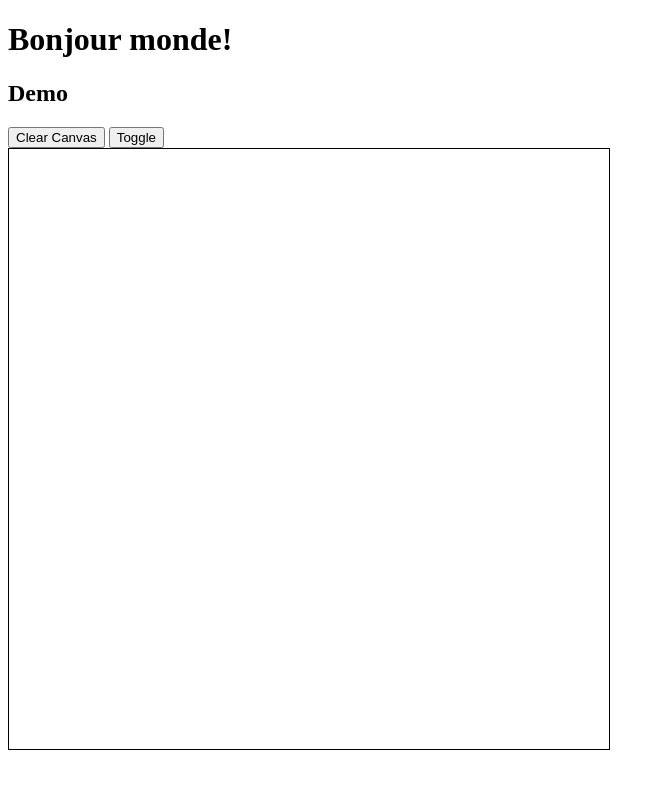
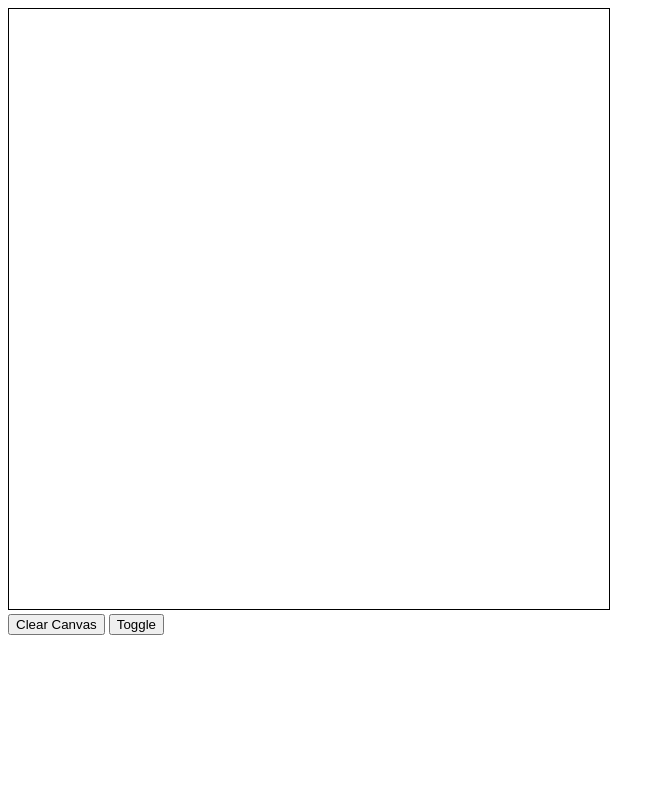
Before and after one commit to vchi90/SoftDevSpring, a plain HTML site: page 01_canvas/clickdraw.html in a window 1280 px wide. Both pictures are taken after a click on the button "Toggle". Shown: the whole page, without its empty margins (0-665 px from the left). Drawn offline with Linux system fonts and the light colour scheme.

Commit message:
1/31/19 changes

```diff
--- a/00_canvas/clickdraw.js
+++ b/00_canvas/clickdraw.js
@@ -1,3 +1,8 @@
+//Vincent Chi
+//SoftDev2 pd7
+//K00 -- I See a Red Door...
+//2019-01-30 (Due)
+
 var c = document.getElementById("slate");
 var ctx = c.getContext("2d");
 
--- a/01_canvas/clickdraw.html
+++ b/01_canvas/clickdraw.html
@@ -1,15 +1,20 @@
 <!DOCTYPE html>
 <html>
-  <style>
-    #slate {border: 1px solid black}
-  </style>
-  <h1>Bonjour monde!</h1>
-  <h2>Demo</h2>
-  <button id="clear">Clear Canvas</button>
-  <button id="draw">Toggle</button>
-  <div>
-    <canvas height = "600" width = "600" id = "slate">
-    </canvas>
-  </div>
-  <script src = "clickdraw.js"></script>
+  <head>
+    <meta charset="UTF-8">
+    <style>
+      #slate {border: 1px solid black;}
+    </style>
+
+  </head>
+  <body>
+    <div>
+      <canvas height="600" width="600" id="slate">
+      </canvas>
+    </div>
+    <button id="clear"> Clear Canvas </button>
+    <button id="switch"> Toggle </button>
+    <script src="clickdraw.js"></script>
+  </body>
+
 </html>
--- a/01_canvas/clickdraw.js
+++ b/01_canvas/clickdraw.js
@@ -1,37 +1,39 @@
-var c = document.getElementById("slate");
-var ctx = c.getContext("2d");
+//Team Brobdingnagian Jiayang Chen, Vincent Chi
+//SoftDev2 pd7
+//K01 -- ...and I want to Paint It Better
+//2019-02-01 (Due)
 
-var clear = document.getElementById("clear");
+var canvas = document.getElementById('slate');
+var ctx = canvas.getContext('2d');
 
-clear.addEventListener('click', function(){
-  ctx.clearRect( 0, 0, 600, 600);
+document.getElementById('clear').addEventListener('click', function() {
+    //Clears the canvas from x,y with a rectangle with width,height
+    ctx.clearRect(0, 0, canvas.width, canvas.height);
 });
 
-c.addEventListener('click', draw);
 
-var boxOrDot = document.getElementById("draw");
+var state = 0;
 
-var state = "Rectangle";
-
-boxOrDot.addEventListener('click', function() {
-  if (state == "Rectangle") {
-	  state = "Dot";
-  }
-  else {
-	  state = "Rectangle";
-  }
+document.getElementById('switch').addEventListener('click', function() {
+    //Toggle the states 0 -> 1; 1 -> 0
+    state = (state + 1) % 2;
 });
 
-function draw(e) {
-  e.preventDefault();
-  var x = e.offsetX;
-  var y = e.offsetY;
-  if (state == "Rectangle"){
-    ctx.fillRect( x - 25, y - 50, 50, 100);
-  }
-  else{
-    ctx.beginPath();
-    ctx.ellipse( x, y, 20, 20, 0, 0, 2 * Math.PI);
-    ctx.fill()
-  }
-};
+canvas.addEventListener('click', function(e) {
+    e.preventDefault();
+    //OffsetX and y are the x and y coords of the cursor with respect to canvas
+    var x = e.offsetX;
+    var y = e.offsetY;
+    if (state == 1) {
+	//Draws a square with side length 50
+        ctx.fillRect(x-25,y-25,50,50);
+    } else {
+        //Begin a path defined by the ellipse and FILLED later
+        ctx.beginPath();
+	//Draws a circle with radius 10
+	//x,y,major,minor,rotation,startAngle, endAngle
+        ctx.ellipse(x,y,10,10,0,0,Math.PI * 2);
+        ctx.fill();
+    }
+
+});
```
